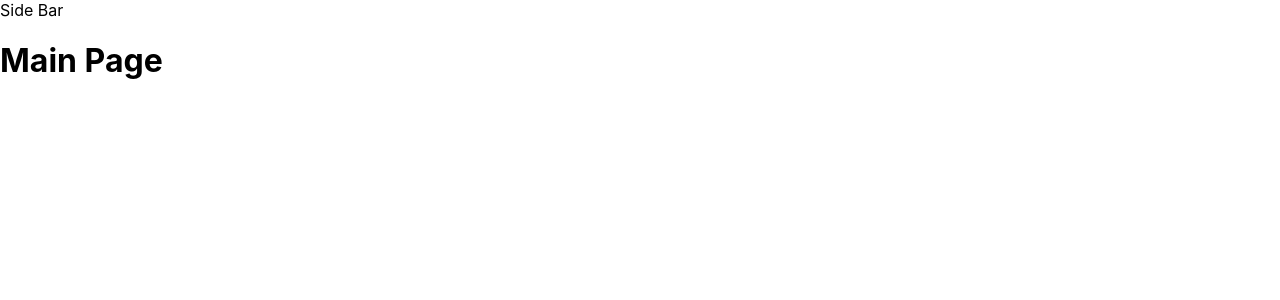
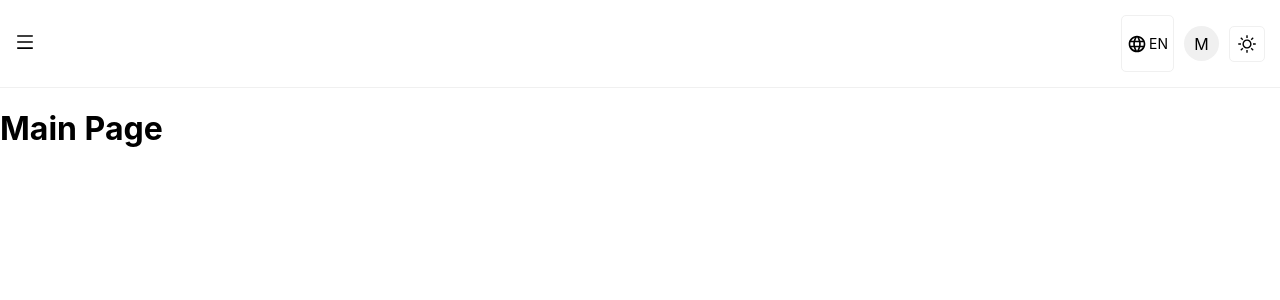
Before and after one commit to MahmoudAzad/adminPanel-Reactjs, a React (Vite) app: page / in a window 1280 px wide. Both pictures are taken after a click on the button "Login". Shown: the top 300 px of the page. Built offline with nearby package versions, Linux system fonts and the light colour scheme.

Commit message:
add Navbar Component static design

```diff
--- a/package.json
+++ b/package.json
@@ -13,6 +13,7 @@
     "@types/node": "^20.12.12",
     "react": "^18.2.0",
     "react-dom": "^18.2.0",
+    "react-icons": "^5.2.1",
     "react-router-dom": "^6.23.1",
     "sass": "^1.77.2"
   },
--- /dev/null
+++ b/src/components/navbar/Navbar.module.scss
@@ -0,0 +1,15 @@
+@import "../../styles/variables";
+
+.navbar_container {
+  display: flex;
+  justify-content: space-between;
+  align-items: center;
+  border-bottom: $PaleGrayBorder;
+  padding: 15px;
+  .rightbar {
+    display: flex;
+    justify-content: center;
+    align-items: center;
+    gap: 10px;
+  }
+}
--- /dev/null
+++ b/src/components/navbar/Navbar.tsx
@@ -0,0 +1,22 @@
+import { AiOutlineMenu } from "react-icons/ai";
+import styles from "./Navbar.module.scss";
+import ThemeBox from "./themeBox";
+import ProfileBox from "./profileBox";
+import LanguageBox from "./languageBox";
+const Navbar: React.FC = () => {
+  return (
+    <div className={styles.navbar_container}>
+      <div>
+        <AiOutlineMenu size="20px" />
+      </div>
+
+      <div className={styles.rightbar}>
+        <LanguageBox />
+        <ProfileBox />
+        <ThemeBox />
+      </div>
+    </div>
+  );
+};
+
+export default Navbar;
--- /dev/null
+++ b/src/components/navbar/languageBox/LanguageBox.module.scss
@@ -0,0 +1,14 @@
+@import "../../../styles/variables";
+
+.languageBox_container {
+  display: flex;
+  justify-content: center;
+  align-items: center;
+  border: $PaleGrayBorder;
+  padding: 5px;
+  border-radius: $SBorderRadius;
+  gap: 2px;
+  p {
+    font-size: 14px;
+  }
+}
--- /dev/null
+++ b/src/components/navbar/languageBox/index.tsx
@@ -0,0 +1,12 @@
+import { MdLanguage } from "react-icons/md";
+import styles from "./LanguageBox.module.scss";
+const LanguageBox = () => {
+  return (
+    <div className={styles.languageBox_container}>
+      <MdLanguage size="20px" />
+      <p>EN</p>
+    </div>
+  );
+};
+
+export default LanguageBox;
--- /dev/null
+++ b/src/components/navbar/profileBox/ProfileBox.module.scss
@@ -0,0 +1,12 @@
+@import "../../../styles/variables";
+
+.profileBox_container {
+  display: flex;
+  justify-content: center;
+  align-items: center;
+  padding: 5px;
+  border-radius: 100%;
+  height: 35px;
+  width: 35px;
+  background-color: $PaleGray;
+}
--- /dev/null
+++ b/src/components/navbar/profileBox/index.tsx
@@ -0,0 +1,10 @@
+import styles from "./ProfileBox.module.scss";
+const ProfileBox = () => {
+  return (
+    <div className={styles.profileBox_container}>
+      <p>M</p>
+    </div>
+  );
+};
+
+export default ProfileBox;
--- /dev/null
+++ b/src/components/navbar/themeBox/ThemeBox.module.scss
@@ -0,0 +1,8 @@
+@import "../../../styles/variables";
+
+.themeBox_container {
+  display: flex;
+  border: $PaleGrayBorder;
+  border-radius: $SBorderRadius;
+  padding: 7px;
+}
--- /dev/null
+++ b/src/components/navbar/themeBox/index.tsx
@@ -0,0 +1,11 @@
+import { AiOutlineSun } from "react-icons/ai";
+import styles from "./ThemeBox.module.scss";
+const ThemeBox = () => {
+  return (
+    <div className={styles.themeBox_container}>
+      <AiOutlineSun size="20px" />
+    </div>
+  );
+};
+
+export default ThemeBox;
--- a/src/layout/MainLayout.tsx
+++ b/src/layout/MainLayout.tsx
@@ -1,9 +1,10 @@
 import { Outlet } from "react-router-dom";
+import Navbar from "../components/navbar/Navbar";
 
 const MainLayout: React.FC = () => {
   return (
     <div>
-      <div>Side Bar</div>
+      <Navbar />
       <div>
         <Outlet />
       </div>
--- a/src/styles/Login.module.scss
+++ b/src/styles/Login.module.scss
@@ -25,7 +25,7 @@
     color: white;
     @include md {
       margin: 70px;
-      border-radius: $largeBorderRadius;
+      border-radius: $LBorderRadius;
     }
     @include lg {
       margin: 150px;
@@ -37,7 +37,7 @@
     input {
       padding: 15px;
       font-size: 15px;
-      border-radius: $mediumBorderRadius;
+      border-radius: $MBorderRadius;
       border: none;
       width: 90%;
       margin-top: 20px;
@@ -53,7 +53,7 @@
     button {
       padding: 15px;
       font-size: 20px;
-      border-radius: $mediumBorderRadius;
+      border-radius: $MBorderRadius;
       width: 90%;
       margin-top: 20px;
       border: 2px solid white;
--- a/src/styles/_variables.scss
+++ b/src/styles/_variables.scss
@@ -8,8 +8,20 @@ $xxl: 1536px;
 
 // colors
 $Purple: rgb(97, 42, 186);
+$Gray: rgb(190, 190, 190);
+$PaleGray: rgb(240, 240, 240);
+
+// border
+$GrayBorder: 1px solid rgb(190, 190, 190);
+$PaleGrayBorder: 1px solid rgb(240, 240, 240);
+$BlackBorder: 1px solid black;
 
 // border_radius
-$smallBorderRadius: 10px;
-$mediumBorderRadius: 20px;
-$largeBorderRadius: 30px;
+$SBorderRadius: 5px;
+$MBorderRadius: 10px;
+$LBorderRadius: 20px;
+$XlBorderRadius: 30px;
+
+// Shadows
+$mainBoxShadow: 0 6px 30px 5px rgba(0, 0, 0, 0.12);
+$secondBoxShadow: -3px 6px 30px 5px rgba(0, 0, 0, 0.3);
```
Also changed, not shown: 1 other file (tests, documents, lock files or other folders).
